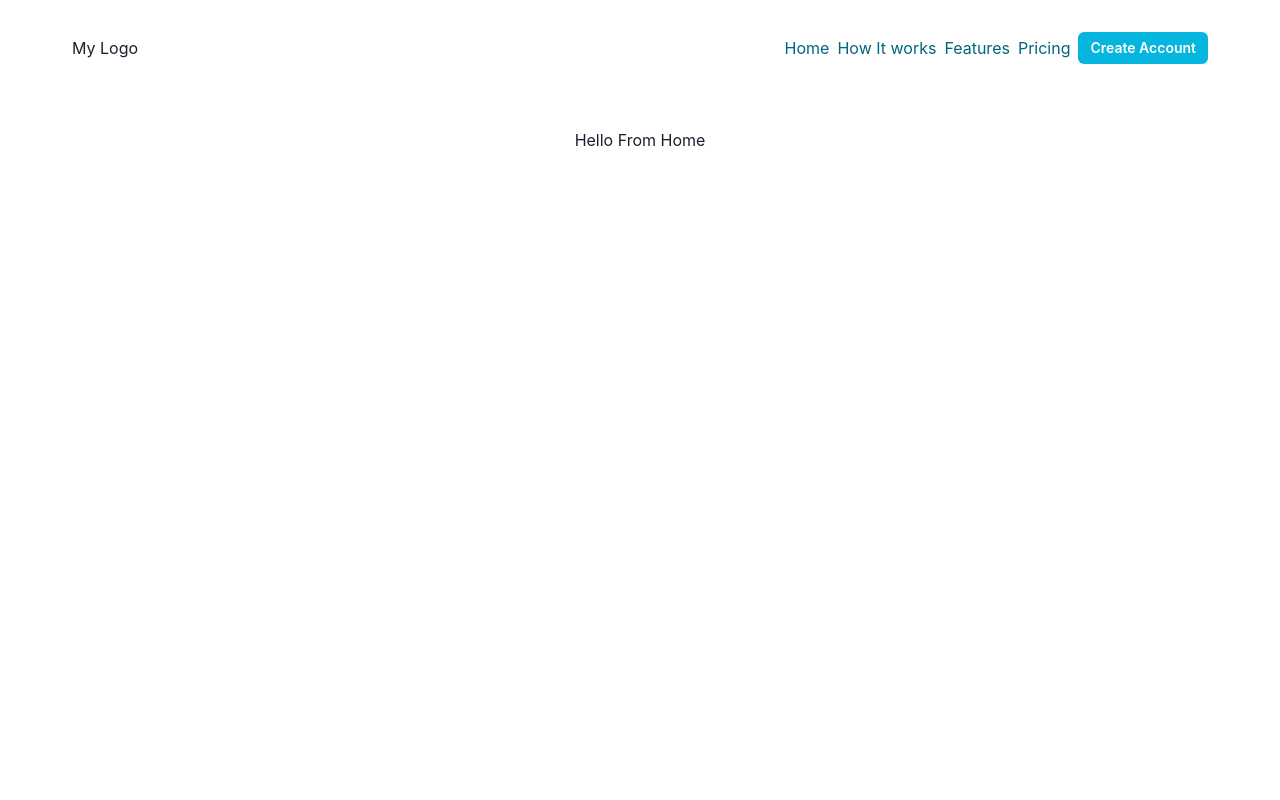
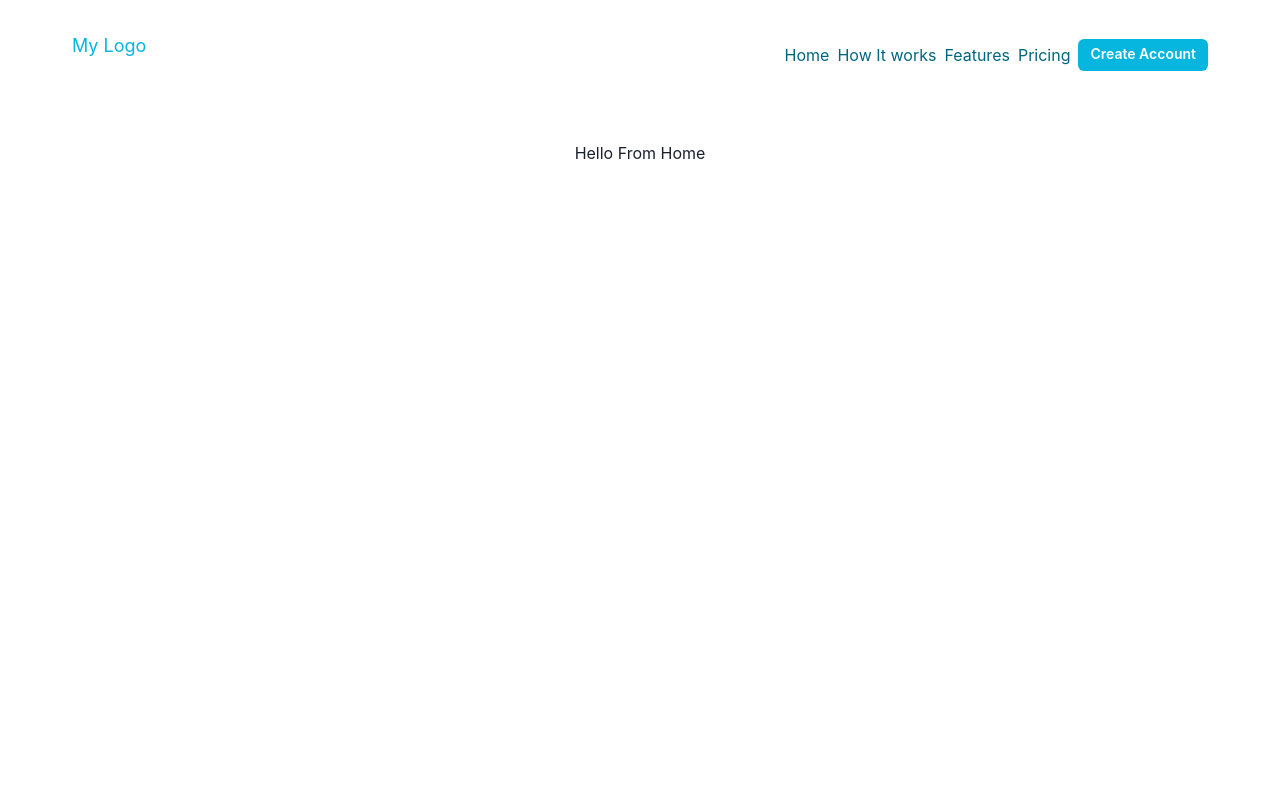
Before and after one commit to qasim9872/nextjs-chakra-ui, a Next.js app: page / in a window 1280 px wide. Shown: the top 800 px of the page. Built offline with nearby package versions, Linux system fonts and the light colour scheme.

Commit message:
logo updates

```diff
--- a/src/components/layouts/app.layout.tsx
+++ b/src/components/layouts/app.layout.tsx
@@ -5,7 +5,6 @@ import { Footer } from "@components/sections/footer/footer";
 import { Header } from "@components/sections/header/header.component";
 
 import { navItems } from "src/constants/nav.constants";
-import { Logo } from "@components/ui/logo/logo.component";
 
 export const AppLayout: React.FC = ({ children }) => {
     return (
@@ -16,7 +15,7 @@ export const AppLayout: React.FC = ({ children }) => {
             direction="column"
             maxW={{ xl: "1200px" }}
         >
-            <Header navItems={navItems} Logo={() => <Logo logoText="Logo" />} />
+            <Header navItems={navItems} />
 
             <Flex flexGrow={1}>{children}</Flex>
             <Footer />
--- a/src/components/sections/header/header.component.tsx
+++ b/src/components/sections/header/header.component.tsx
@@ -4,8 +4,9 @@ import { Box, Flex, Button, useDisclosure } from "@chakra-ui/react";
 import { Logo } from "@components/ui/logo/logo.component";
 import { MenuItem } from "./menu-item";
 import { MobileToggle } from "./mobile-toggle";
+import { NavItem } from "src/interfaces/nav-item";
 
-export const Header = (props) => {
+export const Header: React.FC<{ navItems: NavItem[] }> = (props) => {
     const { isOpen, onToggle } = useDisclosure();
 
     return (
@@ -22,7 +23,13 @@ export const Header = (props) => {
             {...props}
         >
             <Flex align="center">
-                <Logo />
+                <Logo
+                    textAlign={{
+                        base: "center",
+                        md: "left",
+                    }}
+                    color={{ base: "white", lg: "brand.500" }}
+                />
             </Flex>
 
             <Box display={{ base: "block", md: "none" }} onClick={onToggle}>
@@ -35,14 +42,18 @@ export const Header = (props) => {
             >
                 <Flex
                     align="center"
-                    justify={[
-                        "center",
-                        "space-between",
-                        "flex-end",
-                        "flex-end",
-                    ]}
-                    direction={["column", "row", "row", "row"]}
-                    pt={[4, 4, 0, 0]}
+                    justify={{
+                        base: "center",
+                        md: "space-between",
+                        lg: "flex-end",
+                    }}
+                    direction={{
+                        base: "column",
+                        md: "row",
+                        lg: "row",
+                        xl: "row",
+                    }}
+                    pt={{ base: 4, lg: 0 }}
                 >
                     <MenuItem to="/">Home</MenuItem>
                     <MenuItem to="/how">How It works </MenuItem>
--- a/src/components/ui/logo/logo.component.tsx
+++ b/src/components/ui/logo/logo.component.tsx
@@ -1,19 +1,11 @@
-import React from "react";
-import { Text, useBreakpointValue } from "@chakra-ui/react";
+import React, { ComponentProps } from "react";
+import { Text } from "@chakra-ui/react";
 
-export const Logo: React.FC<{ logoText?: string }> = ({
-    logoText = "My Logo",
-}) => {
+export const Logo: React.FC<
+    { logoText?: string } & ComponentProps<typeof Text>
+> = ({ logoText = "My Logo", ...props }) => {
     return (
-        <Text
-            textAlign={useBreakpointValue({
-                base: "center",
-                md: "left",
-            })}
-            margin="0px"
-            fontFamily={"heading"}
-            color="gray.800"
-        >
+        <Text fontSize="lg" fontFamily={"heading"} {...props}>
             {logoText}
         </Text>
     );
```
